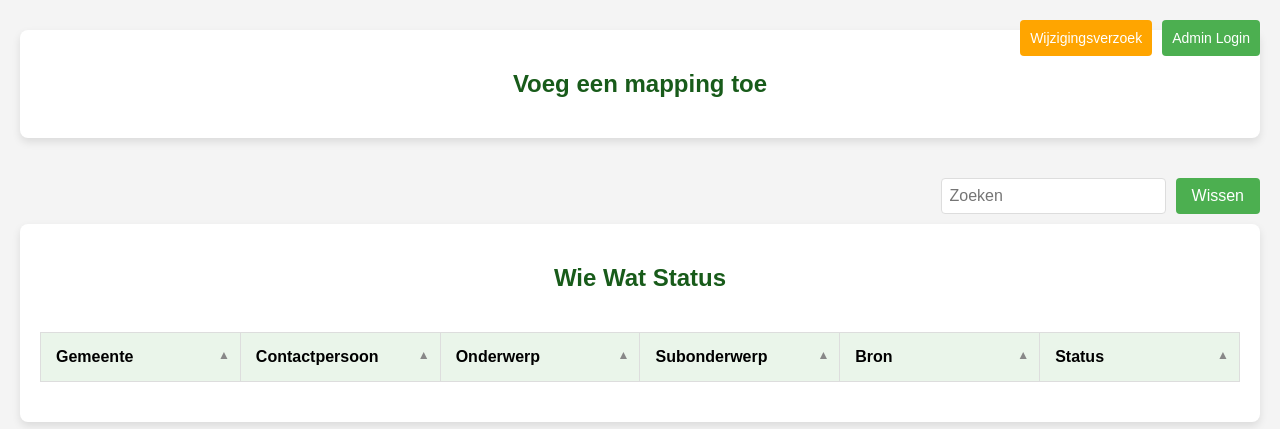
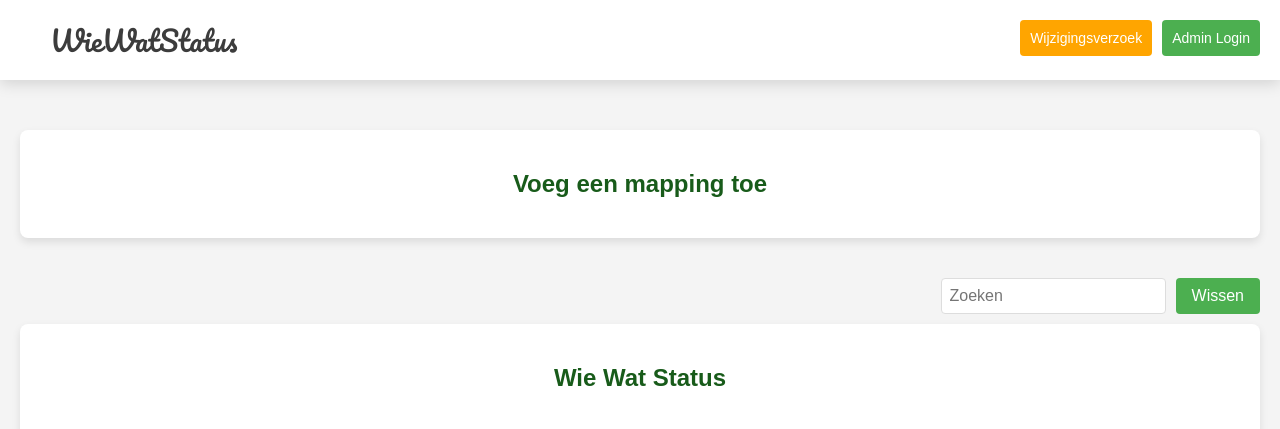
Before and after one commit to AshkanA/wiewatstatus, a plain HTML site: page public/index.html in a window 1280 px wide. Shown: the top 429 px of the page. Drawn offline with nearby package versions, Linux system fonts and the light colour scheme; no server answers; a script that the page names is missing.

Commit message:
added header

```diff
--- a/public/css/styles.css
+++ b/public/css/styles.css
@@ -2,13 +2,37 @@ body {
   font-family: Arial, sans-serif;
   background-color: #f4f4f4;
   margin: 0;
-  padding: 20px;
+  padding: 0 20px;
+  padding-top: 120px;
   display: flex;
   justify-content: flex-start;
   align-items: center;
   flex-direction: column;
   min-height: 100vh;
   position: relative;
+}
+
+header {
+  display: flex;
+  justify-content: space-between;
+  align-items: center;
+  padding: 0 50px;
+  width: calc(100% - 100px);
+  height: 80px;
+  background-color: white;
+  box-shadow: 0 3px 15px rgba(0 0 0 / 15%);
+  margin-bottom: 30px;
+  position: fixed;
+  top: 0;
+  z-index: 100;
+}
+
+header .brand {
+  font-family: "Pacifico", cursive;
+  font-weight: 400;
+  font-style: normal;
+  font-size: 28px;
+  color: rgb(60, 60, 60);
 }
 
 .button-container {
--- a/public/index.html
+++ b/public/index.html
@@ -4,15 +4,21 @@
   <meta charset="UTF-8">
   <meta name="viewport" content="width=device-width, initial-scale=1.0">
   <title>Wie Wat Status</title>
+  <link rel="preconnect" href="https://fonts.googleapis.com">
+  <link rel="preconnect" href="https://fonts.gstatic.com" crossorigin>
+  <link href="https://fonts.googleapis.com/css2?family=Pacifico&display=swap" rel="stylesheet">
   <link rel="stylesheet" href="css/styles.css">
   <script src="https://cdnjs.cloudflare.com/ajax/libs/tablesort/5.2.1/tablesort.min.js"></script>
   <script type="text/javascript" src="https://cdn.jsdelivr.net/npm/@emailjs/browser@4/dist/email.min.js"></script>
 </head>
 <body>
-  <div class="button-container">
-    <button class="request-button" id="requestButton">Wijzigingsverzoek</button>
-    <button class="login-button" id="loginButton">Admin Login</button>
-  </div>
+  <header>
+    <div class="brand">WieWatStatus</div>
+    <div class="button-container">
+      <button class="request-button" id="requestButton">Wijzigingsverzoek</button>
+      <button class="login-button" id="loginButton">Admin Login</button>
+    </div>
+  </header>
 
   <!-- Login Modal -->
   <div id="loginModal" class="modal" style="display: none;">
```
